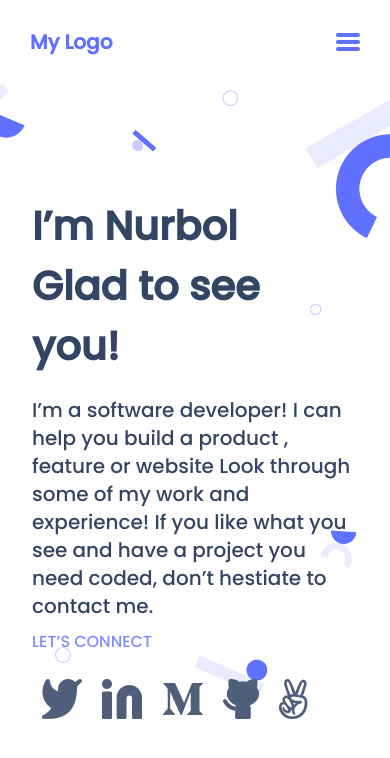
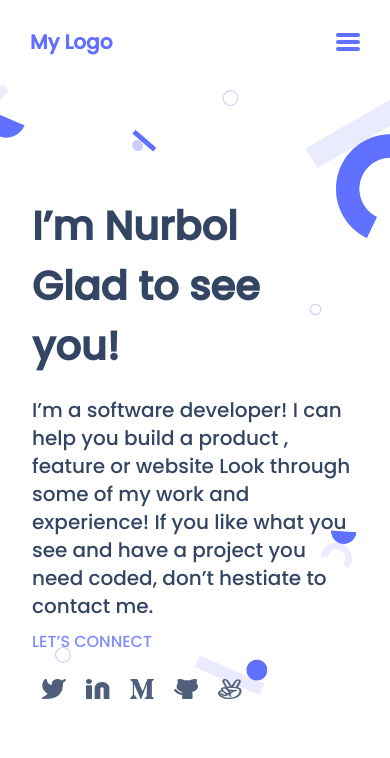
Before and after one commit to everinurmind/portfolio-setup-and-mobile-first, a plain HTML site: page index.html in a window 390 px wide. Drawn offline with Linux system fonts and the light colour scheme.

Commit message:
sync
fixed original branch

```diff
--- a/style.css
+++ b/style.css
@@ -114,6 +114,12 @@
     padding: 10px;
   }
 
+  .media img {
+    justify-content: space-between;
+    width: 1.5rem;
+    height: 1.25rem;
+  }
+
   .button {
     color: #7f8cff;
     text-transform: uppercase;
```
Also changed, not shown: README.md.
